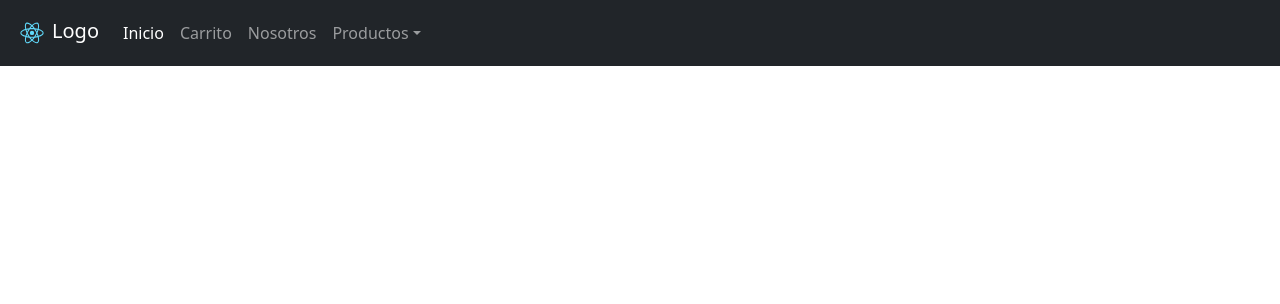
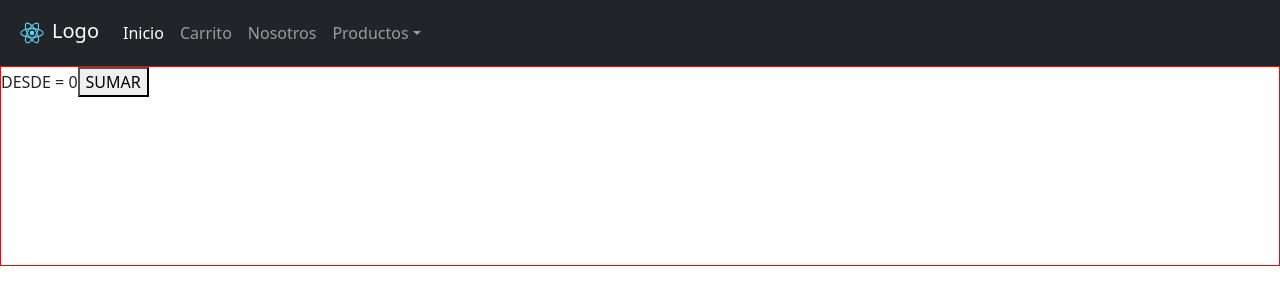
Before and after one commit to fbarbero98/react-JS-Facundo_Barbero, a React (Create React App) app: page / in a window 1280 px wide. Shown: the top 304 px of the page. Built offline with nearby package versions, Linux system fonts and the light colour scheme.

Commit message:
se hizo el ejemplo 1 de la clase

```diff
--- a/src/App.js
+++ b/src/App.js
@@ -1,11 +1,13 @@
 import NavBar from'./components/NavBar.jsx';
 import 'bootstrap/dist/css/bootstrap.min.css'
 import 'bootstrap/dist/js/bootstrap.bundle.min.js'
+import Test from './components/Test.jsx';
 
 function App() {
   return (
 <>
   <NavBar />
+  <Test  desde={0}/>
 </>);
 }
 
--- /dev/null
+++ b/src/components/Test.jsx
@@ -0,0 +1,18 @@
+import React from 'react'
+
+export default function Test({desde}) {
+    let x = 0
+    console.log("render")
+    return (
+
+
+    <> <div style={{ border: "1px solid red" , height: "200px" }}>
+        DESDE = {x}
+
+        <button onClick={() => {
+        x = x + 1
+        console.log(x)
+        }}> SUMAR</button>
+        </div></>
+  )
+}
--- a/src/index.js
+++ b/src/index.js
@@ -6,9 +6,9 @@ import reportWebVitals from './reportWebVitals';
 
 const root = ReactDOM.createRoot(document.getElementById('root'));
 root.render(
-  <React.StrictMode>
+
     <App />
-  </React.StrictMode>
+
 );
 
 // If you want to start measuring performance in your app, pass a function
```
